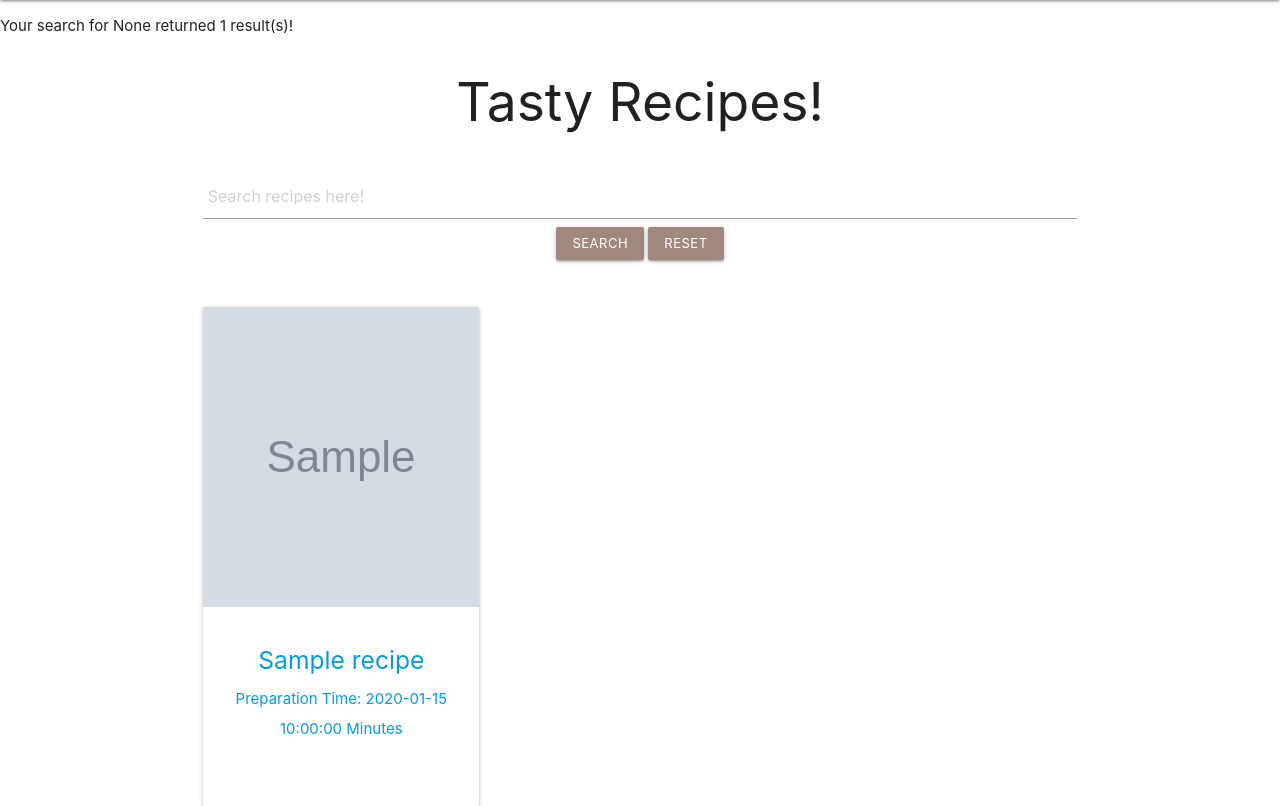
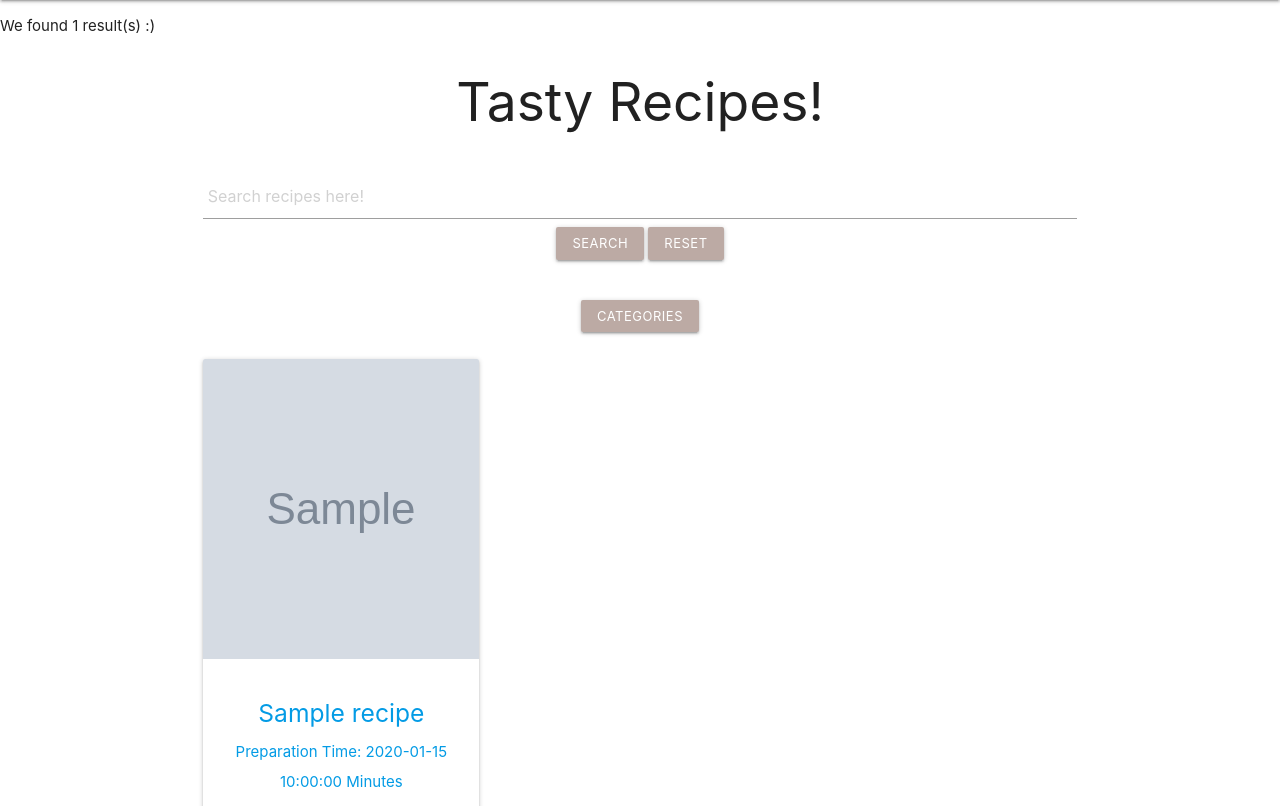
Before and after one commit to Code-Institute-Submissions/sami-sinnari-MilestoneProject3, a Flask app: page /search in a window 1280 px wide. Shown: the part 64-870 px from the top of the page. Run offline with Flask 2, Linux system fonts and the light colour scheme; grey boxes marked "Sample" are stand-in pictures; a database or web service that is not in the repository returns one stand-in record (values such as "Sample title"); some libraries are stand-ins or nearby versions.

Commit message:
Add recipe category selection

```diff
--- a/app.py
+++ b/app.py
@@ -172,6 +172,11 @@
     categories = mongo.db.categories.find().sort("category_name", 1)
     return render_template("/edit_recipe.html", recipe=recipe,categories=categories)
 
+# Recipe category
+@app.route("/recipe_category/<id>")
+def recipe_category(id):
+    recipes = list(mongo.db.recipes.find({"category_name": id}))
+    return render_template("/recipes.html", recipes=recipes)
 
 #Delete Recipe
 @app.route("/delete_recipe/<recipe_id>")
@@ -180,33 +185,16 @@
     flash("Recipe has been Successfully Deleted")
     return redirect(url_for("profile", username=session['user']))
 
-# Comments
-
-# @app.route('/comments', methods=['POST'])
-# def comments():
-#     if request.method == 'POST':
-#         comment = {
-#             'person_name': request.form.get('person_name'),
-#             'user_comment': request.form.get('user_comment')
-#         }
-
-#         mongo.db.comments.insert_one(comment)
-#         flash('Comment posted successfully')
-#         return redirect(url_for("get_recipes")
-
-#     return redirect(url_for('comments'))
-# #return redirect(url_for('comments', comments_id=request.form.get('comments_id')))
 
 #Search
-
 @app.route("/search", methods=["GET", "POST"])
 def search():
     query = request.form.get("query")
     recipes = list(mongo.db.recipes.find({"$text": {"$search": query}}))
     if len(recipes) == 0:
-        flash(f"We're sorry but no recipes with {query} were found!")
+        flash(f"Sorry, there are no recipes under name {query} :( ")
     else:
-        flash(f"Your search for {query} returned {len(recipes)} result(s)!")
+        flash(f"We found {len(recipes)} result(s) :)")
     return render_template("recipes.html", recipes=recipes)
 
 # Main
--- a/templates/recipes.html
+++ b/templates/recipes.html
@@ -8,7 +8,6 @@
         <h2 class="align-center">Tasty Recipes!</h2>
     </div>
 
-
         <div class="row">
         <form action="{{ url_for('search')}}" method="post">
             <div class="wrap">
@@ -18,13 +17,24 @@
                         <label for="query"></label>
                     </div>
                     <div class="col s12 m12">
-                            <button type="submit" class=" brown lighten-2 btn-small text-shadow">search</button>
-                            <a href="{{ url_for('get_recipes') }}" class="black btn-small brown lighten-2 text-shadow">Reset</a>
+                            <button type="submit" class=" brown lighten-3 btn-small text-shadow">search</button>
+                            <a href="{{ url_for('get_recipes') }}" class="black btn-small brown lighten-3 text-shadow">Reset</a>
                     </div>
                 </div>
             </div>
         </form>
     </div>
+
+    <!-- Category dropdown -->
+    <div class="row col s6">
+        <a class='dropdown-trigger brown lighten-3 btn-small text-shadow' href='#' data-target='dropdown1'>Categories</a>
+            <ul id='dropdown1' class='dropdown-content'>
+                <li><a href="{{ url_for('recipe_category', id='Breakfast') }}">Breakfast</a></li>
+                <li><a href="{{ url_for('recipe_category', id='Lunch') }}">Lunch</a></li>
+                <li><a href="{{ url_for('recipe_category', id='Dinner') }}">Dinner</a></li>
+                <li><a href="{{ url_for('recipe_category', id='Sweets') }}">Sweets</a></li>
+            </ul>
+        </div>
 
     <div class="row">
         {% for recipe in recipes %}
```
